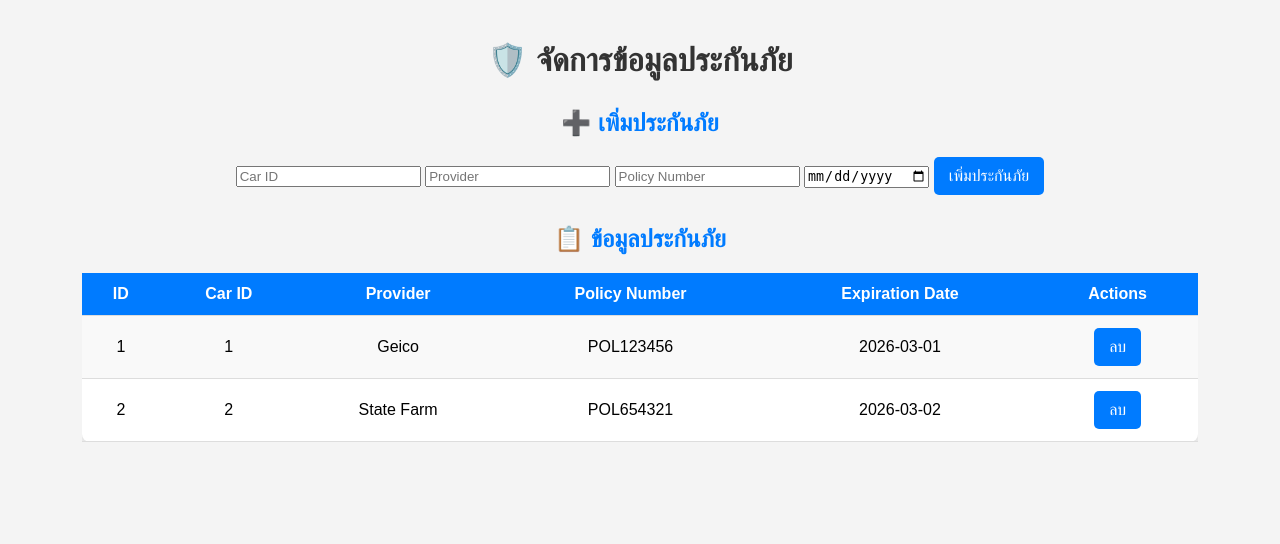
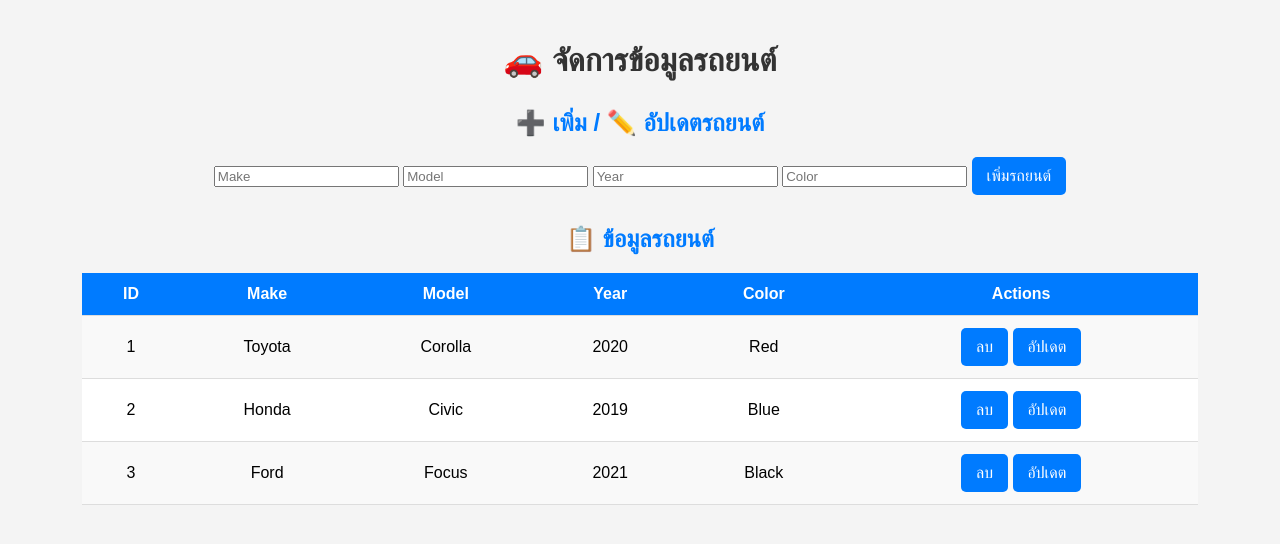
Before and after one commit to MiniTheRippers/Carmanage, a PHP site: page /crud_insurance.php in a window 1280 px wide. Shown: the top 544 px of the page. Run offline with PHP 8.4, Linux system fonts and the light colour scheme; data comes from the database, SQL or seed files in the repository.

Commit message:
Update crud_insurance.php

```diff
--- a/crud_insurance.php
+++ b/crud_insurance.php
@@ -2,35 +2,43 @@
 // รวมไฟล์ db.php เพื่อเชื่อมต่อฐานข้อมูล
 include 'db.php';
 
-// ฟังก์ชันดึงข้อมูลประกันภัย
-function fetchInsurance($conn) {
-    $stmt = $conn->query("SELECT * FROM insurance");
+// ฟังก์ชันดึงข้อมูลรถยนต์
+function fetchCars($conn) {
+    $stmt = $conn->query("SELECT * FROM cars");
     return $stmt->fetchAll();
 }
 
-// ฟังก์ชันเพิ่มประกันภัยใหม่
-function createInsurance($conn, $car_id, $provider, $policy_number, $expiration_date) {
-    $stmt = $conn->prepare("INSERT INTO insurance (car_id, provider, policy_number, expiration_date) VALUES (?, ?, ?, ?)");
-    $stmt->execute([$car_id, $provider, $policy_number, $expiration_date]);
+// ฟังก์ชันเพิ่มรถยนต์ใหม่
+function createCar($conn, $make, $model, $year, $color) {
+    $stmt = $conn->prepare("INSERT INTO cars (make, model, year, color) VALUES (?, ?, ?, ?)");
+    $stmt->execute([$make, $model, $year, $color]);
 }
 
-// ฟังก์ชันลบประกันภัย
-function deleteInsurance($conn, $id) {
-    $stmt = $conn->prepare("DELETE FROM insurance WHERE id = ?");
+// ฟังก์ชันอัปเดตข้อมูลรถยนต์
+function updateCar($conn, $id, $make, $model, $year, $color) {
+    $stmt = $conn->prepare("UPDATE cars SET make = ?, model = ?, year = ?, color = ? WHERE id = ?");
+    $stmt->execute([$make, $model, $year, $color, $id]);
+}
+
+// ฟังก์ชันลบรถยนต์
+function deleteCar($conn, $id) {
+    $stmt = $conn->prepare("DELETE FROM cars WHERE id = ?");
     $stmt->execute([$id]);
 }
 
 // ตรวจสอบการส่งข้อมูล POST
 if ($_SERVER['REQUEST_METHOD'] == 'POST') {
-    if (isset($_POST['create_insurance'])) {
-        createInsurance($conn, $_POST['car_id'], $_POST['provider'], $_POST['policy_number'], $_POST['expiration_date']);
-    } elseif (isset($_POST['delete_insurance'])) {
-        deleteInsurance($conn, $_POST['insurance_id']);
+    if (isset($_POST['create_car'])) {
+        createCar($conn, $_POST['make'], $_POST['model'], $_POST['year'], $_POST['color']);
+    } elseif (isset($_POST['update_car'])) {
+        updateCar($conn, $_POST['car_id'], $_POST['make'], $_POST['model'], $_POST['year'], $_POST['color']);
+    } elseif (isset($_POST['delete_car'])) {
+        deleteCar($conn, $_POST['car_id']);
     }
 }
 
-// ดึงข้อมูลประกันภัยทั้งหมด
-$insurance_records = fetchInsurance($conn);
+// ดึงข้อมูลรถทั้งหมด
+$cars = fetchCars($conn);
 ?>
 
 <!DOCTYPE html>
@@ -38,50 +46,77 @@ $insurance_records = fetchInsurance($conn);
 <head>
     <meta charset="UTF-8">
     <meta name="viewport" content="width=device-width, initial-scale=1.0">
-    <title>CRUD Insurance - CarManage</title>
+    <title>CRUD Car - CarManage</title>
     <link rel="stylesheet" href="style.css">
 </head>
 <body>
     <div class="container">
-        <h1>🛡️ จัดการข้อมูลประกันภัย</h1>
+        <h1>🚗 จัดการข้อมูลรถยนต์</h1>
 
-        <h2>➕ เพิ่มประกันภัย</h2>
+        <h2>➕ เพิ่ม / ✏️ อัปเดตรถยนต์</h2>
+
+        <!-- ฟอร์มเพิ่มรถยนต์ -->
         <form method="POST" class="form-container">
-            <input type="number" name="car_id" placeholder="Car ID" required>
-            <input type="text" name="provider" placeholder="Provider" required>
-            <input type="text" name="policy_number" placeholder="Policy Number" required>
-            <input type="date" name="expiration_date" placeholder="Expiration Date" required>
-            <button type="submit" name="create_insurance">เพิ่มประกันภัย</button>
+            <input type="text" name="make" placeholder="Make" required>
+            <input type="text" name="model" placeholder="Model" required>
+            <input type="number" name="year" placeholder="Year" required>
+            <input type="text" name="color" placeholder="Color" required>
+            <button type="submit" name="create_car">เพิ่มรถยนต์</button>
         </form>
 
-        <h2>📋 ข้อมูลประกันภัย</h2>
+        <!-- ฟอร์มอัปเดตรถยนต์ -->
+        <form method="POST" id="updateForm" class="form-container" style="display:none;">
+            <input type="hidden" name="car_id" id="car_id">
+            <input type="text" name="make" id="make" placeholder="Make" required>
+            <input type="text" name="model" id="model" placeholder="Model" required>
+            <input type="number" name="year" id="year" placeholder="Year" required>
+            <input type="text" name="color" id="color" placeholder="Color" required>
+            <button type="submit" name="update_car">อัปเดตข้อมูล</button>
+        </form>
+
+        <h2>📋 ข้อมูลรถยนต์</h2>
         <div class="table-container">
             <table>
                 <tr>
                     <th>ID</th>
-                    <th>Car ID</th>
-                    <th>Provider</th>
-                    <th>Policy Number</th>
-                    <th>Expiration Date</th>
+                    <th>Make</th>
+                    <th>Model</th>
+                    <th>Year</th>
+                    <th>Color</th>
                     <th>Actions</th>
                 </tr>
-                <?php foreach ($insurance_records as $insurance): ?>
+                <?php foreach ($cars as $car): ?>
                 <tr>
-                    <td><?= htmlspecialchars($insurance['id']); ?></td>
-                    <td><?= htmlspecialchars($insurance['car_id']); ?></td>
-                    <td><?= htmlspecialchars($insurance['provider']); ?></td>
-                    <td><?= htmlspecialchars($insurance['policy_number']); ?></td>
-                    <td><?= htmlspecialchars($insurance['expiration_date']); ?></td>
+                    <td><?= htmlspecialchars($car['id']); ?></td>
+                    <td><?= htmlspecialchars($car['make']); ?></td>
+                    <td><?= htmlspecialchars($car['model']); ?></td>
+                    <td><?= htmlspecialchars($car['year']); ?></td>
+                    <td><?= htmlspecialchars($car['color']); ?></td>
                     <td>
+                        <!-- ปุ่มลบ -->
                         <form method="POST" style="display:inline;">
-                            <input type="hidden" name="insurance_id" value="<?= $insurance['id']; ?>">
-                            <button type="submit" name="delete_insurance" class="delete-btn">ลบ</button>
+                            <input type="hidden" name="car_id" value="<?= $car['id']; ?>">
+                            <button type="submit" name="delete_car" class="delete-btn">ลบ</button>
                         </form>
+                        <!-- ปุ่มอัปเดต -->
+                        <button class="update-btn" onclick="editCar(<?= $car['id']; ?>, '<?= htmlspecialchars($car['make']); ?>', '<?= htmlspecialchars($car['model']); ?>', '<?= htmlspecialchars($car['year']); ?>', '<?= htmlspecialchars($car['color']); ?>')">อัปเดต</button>
                     </td>
                 </tr>
                 <?php endforeach; ?>
             </table>
         </div>
     </div>
+
+    <script>
+        // ฟังก์ชันเปิดฟอร์มอัปเดตและกรอกข้อมูลในฟอร์ม
+        function editCar(id, make, model, year, color) {
+            document.getElementById('car_id').value = id;
+            document.getElementById('make').value = make;
+            document.getElementById('model').value = model;
+            document.getElementById('year').value = year;
+            document.getElementById('color').value = color;
+            document.getElementById('updateForm').style.display = 'block';
+        }
+    </script>
 </body>
 </html>
```
